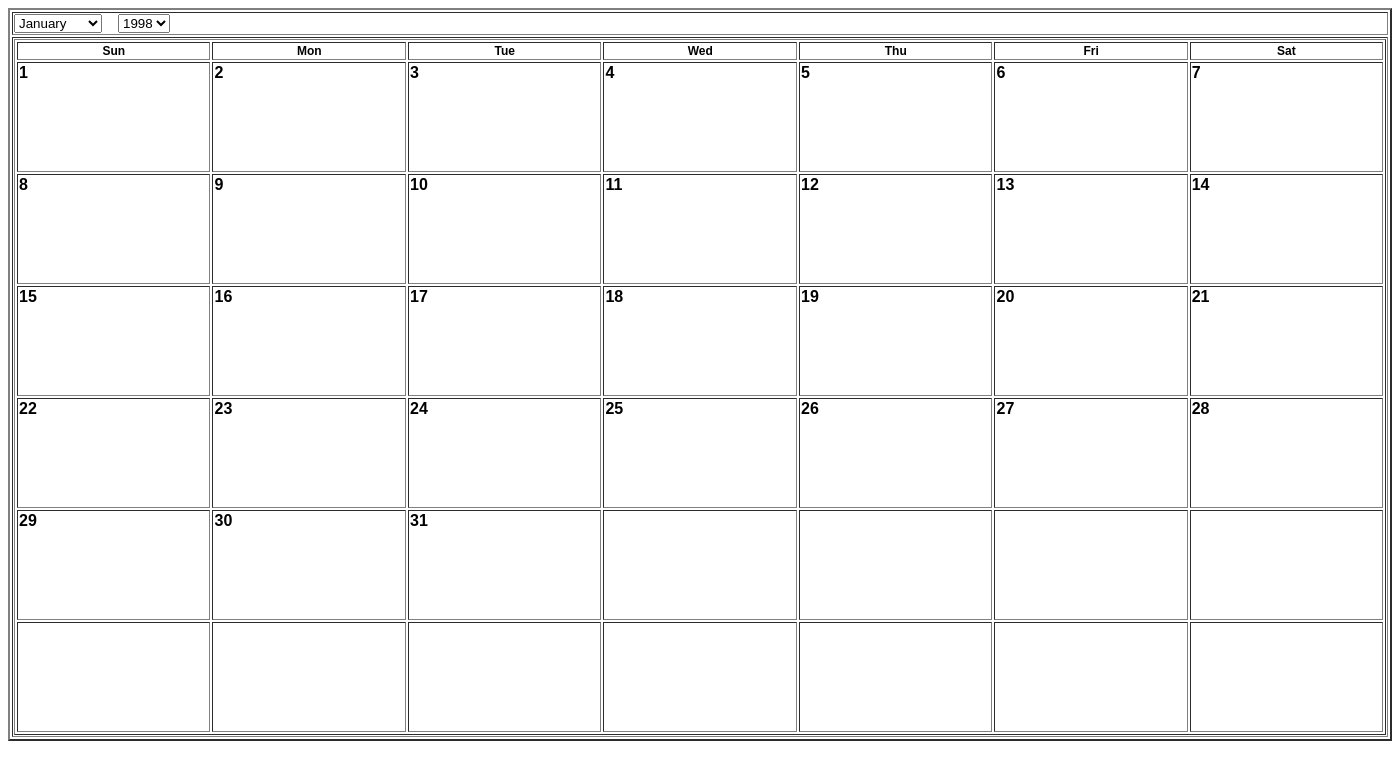
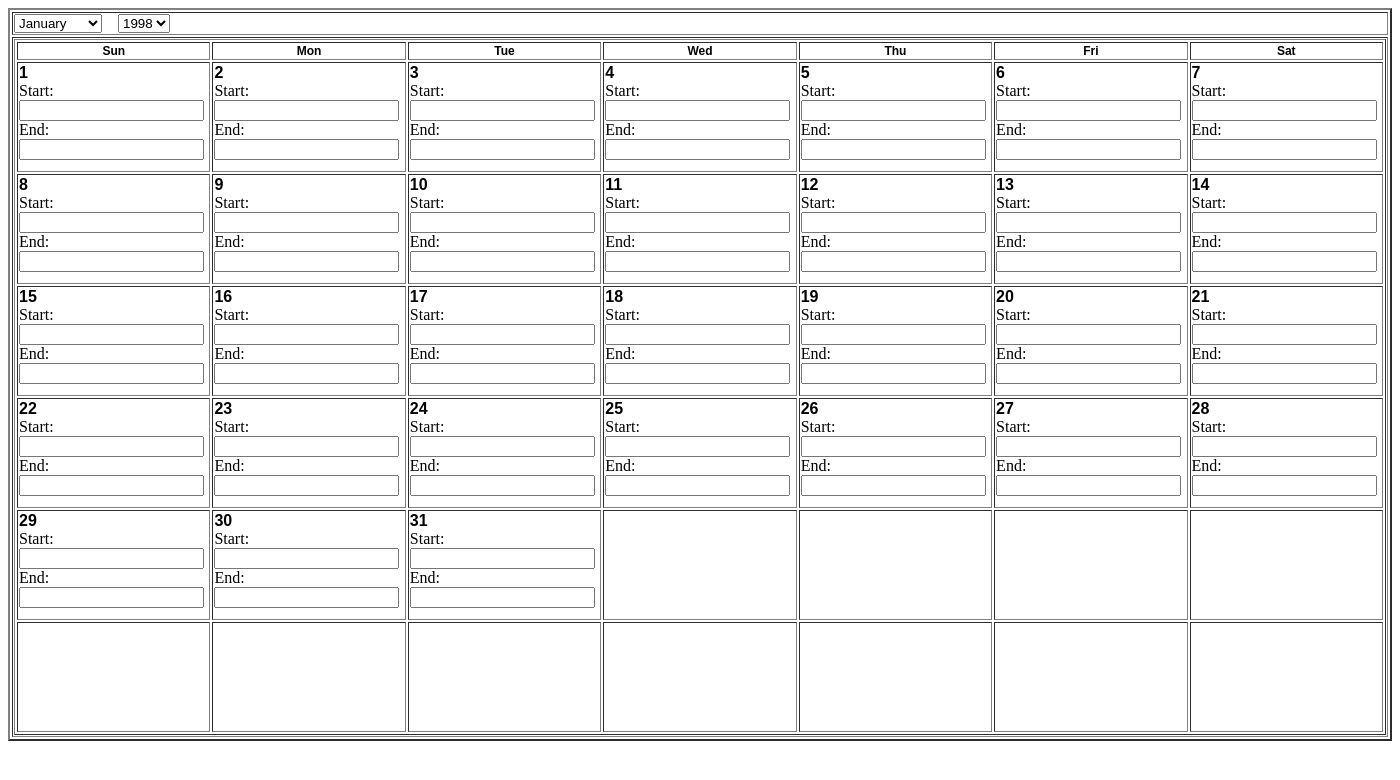
Before and after one commit to TylerGodfrey/Psychology-Appointment-Project, a PHP site: page /example_availability.php in a window 1400 px wide. Shown: the top 780 px of the page. Run offline with PHP 8.4, Linux system fonts and the light colour scheme.

Commit message:
Added availability text boxes.

```diff
--- a/example_availability.php
+++ b/example_availability.php
@@ -117,7 +117,10 @@ for (d = 0; d < 7; d++) {
 document.write("<td align='left' valign='top' width='" + iCellWidth + "' height='" + iCellHeight + "' id=calCell style='CURSOR:Hand' onMouseOver='fToggleColor(this)' onMouseOut='fToggleColor(this)' onclick=fSetSelectedDay(this)>");
 if (!isNaN(myMonth[w][d])) {
 document.write("<font id=calDateText onMouseOver='fToggleColor(this)' style='CURSOR:Hand;FONT-FAMILY:Arial;FONT-SIZE:" + sDateTextSize + ";FONT-WEIGHT:" + sDateTextWeight + "' onMouseOut='fToggleColor(this)' onclick=fSetSelectedDay(this)>" + myMonth[w][d] + "</font>");
-} else {
+document.write("<br>Start:<input id=start></input>");
+document.write("<br>End:<input id=end></input>");
+}
+else {
 document.write("<font id=calDateText onMouseOver='fToggleColor(this)' style='CURSOR:Hand;FONT-FAMILY:Arial;FONT-SIZE:" + sDateTextSize + ";FONT-WEIGHT:" + sDateTextWeight + "' onMouseOut='fToggleColor(this)' onclick=fSetSelectedDay(this)> </font>");
 }
 document.write("</td>")
```
